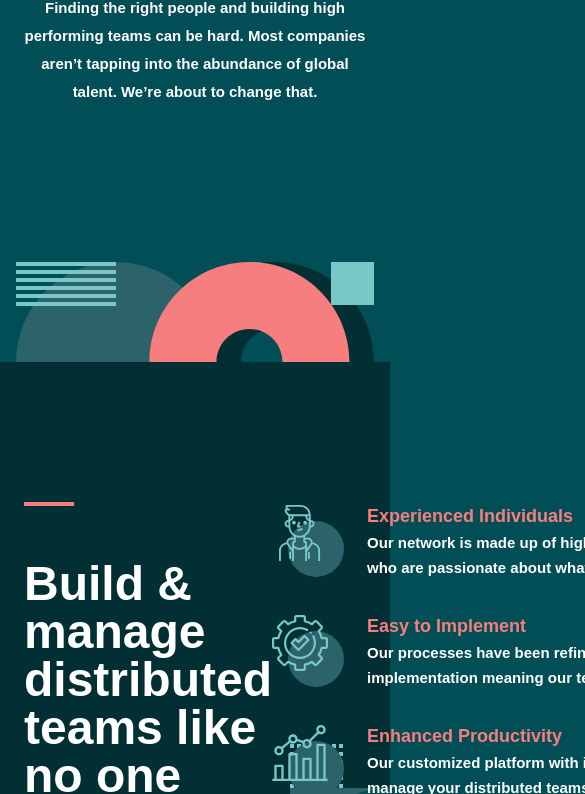
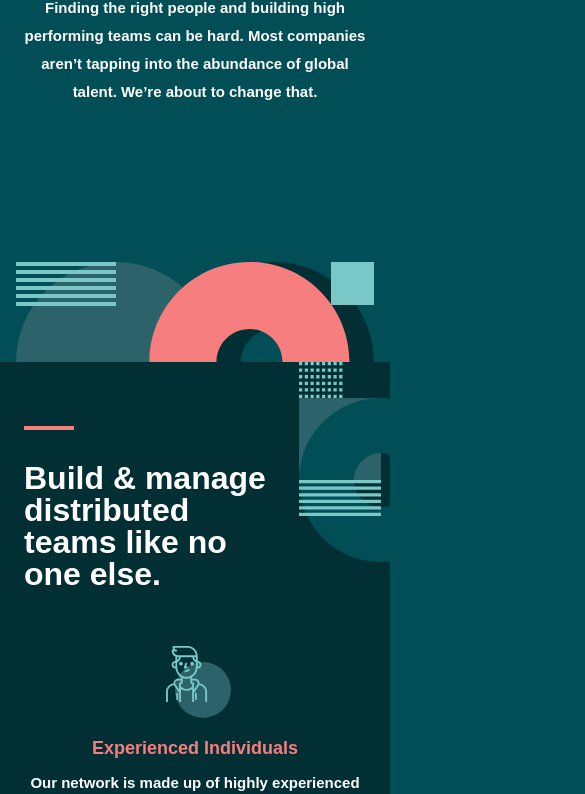
Before and after one commit to BehruzDev0000/My-team, a plain HTML site: page index.html in a window 390 px wide. Shown: the part 306-1100 px from the top of the page, 585 px wide, since content can reach past the window. Drawn offline with Linux system fonts and the light colour scheme; a web font is replaced by a local one.

Commit message:
end homework

```diff
--- a/scss/main.scss
+++ b/scss/main.scss
@@ -4,4 +4,4 @@
 @import './mixin';
 @import './modules/header';
 @import './modules/hero';
-@import './modules/build'
+@import './modules/build';
--- a/scss/modules/_build.scss
+++ b/scss/modules/_build.scss
@@ -2,6 +2,7 @@
     padding: 140px 0px;
     background-color: $clr-bg-build;
     background-image: url('../../images/build-bg-1.svg');
+    background-size: 100px 200px;
     background-repeat: no-repeat;
     background-position: right bottom;
 }
@@ -22,7 +23,7 @@
     @include TextStyle($color:$clr-white,$size:48px,$weight:700,$height:48px,$letter:0px,$bottom:0px);
 }
 .build__navbar-wrapper {
-    width: 540px;
+    max-width: 540px;
 }
 .build__navbar {
     @include Display($items:start,$justify:start,$gap:32px);
@@ -32,7 +33,7 @@
     @include Display($items:center,$justify:start,$gap:23px);
 }
 .build__navbar-card {
-    width: 445px;
+    max-width: 445px;
 }
 .build__navbar--card-title {
     margin-bottom: 16px;
@@ -41,11 +42,53 @@
 .build__navbar--card-text {
      @include TextStyle($color:$clr-white,$size:15px,$weight:600,$height:25px,$letter:0px,$bottom:0px);
 }
-@media (max-width:1271px){
-    .build__navbar-card {
-    max-width: 445px;
+
+@media (max-width:974px){
+    .build-section{
+        padding: 100px 0 100px 74px;
+        background-position: right top;
+    }
+    .build{
+        align-items: start;
+        justify-content: space-between;
+        flex-direction: column;
+    }
+    .build__title-wrapper{
+        width: 90%;
+    }
+
+   .build__line{
+        margin-bottom: 32px;
+   }
+   .build__title-wrapper{
+        margin-bottom: 64px;
+   }
+   .build__title{
+    font-size: 32px;
+    line-height: 32px;
+   }
+   .build__navbar-item{
+      width: 100%;
+   }
 }
- .build__navbar-wrapper{
-    max-width:540px;
- }
+@media (max-width:531px){
+    .build-section{
+        padding: 64px 0px;
+    }
+    .build__title-wrapper{
+        width: 75%;
+    }
+     .build__title-wrapper{
+        margin-bottom: 56px;
+   }
+   .build__navbar-item{
+    align-items: center;
+    justify-content: start;
+    flex-direction: column;
+    text-align: center;
+    gap: 16px;
+   }
+   .build__navbar--card-title{
+    margin-bottom: 8px;
+   }
 }
```
Also changed, not shown: css/main.css, 1 other file.
